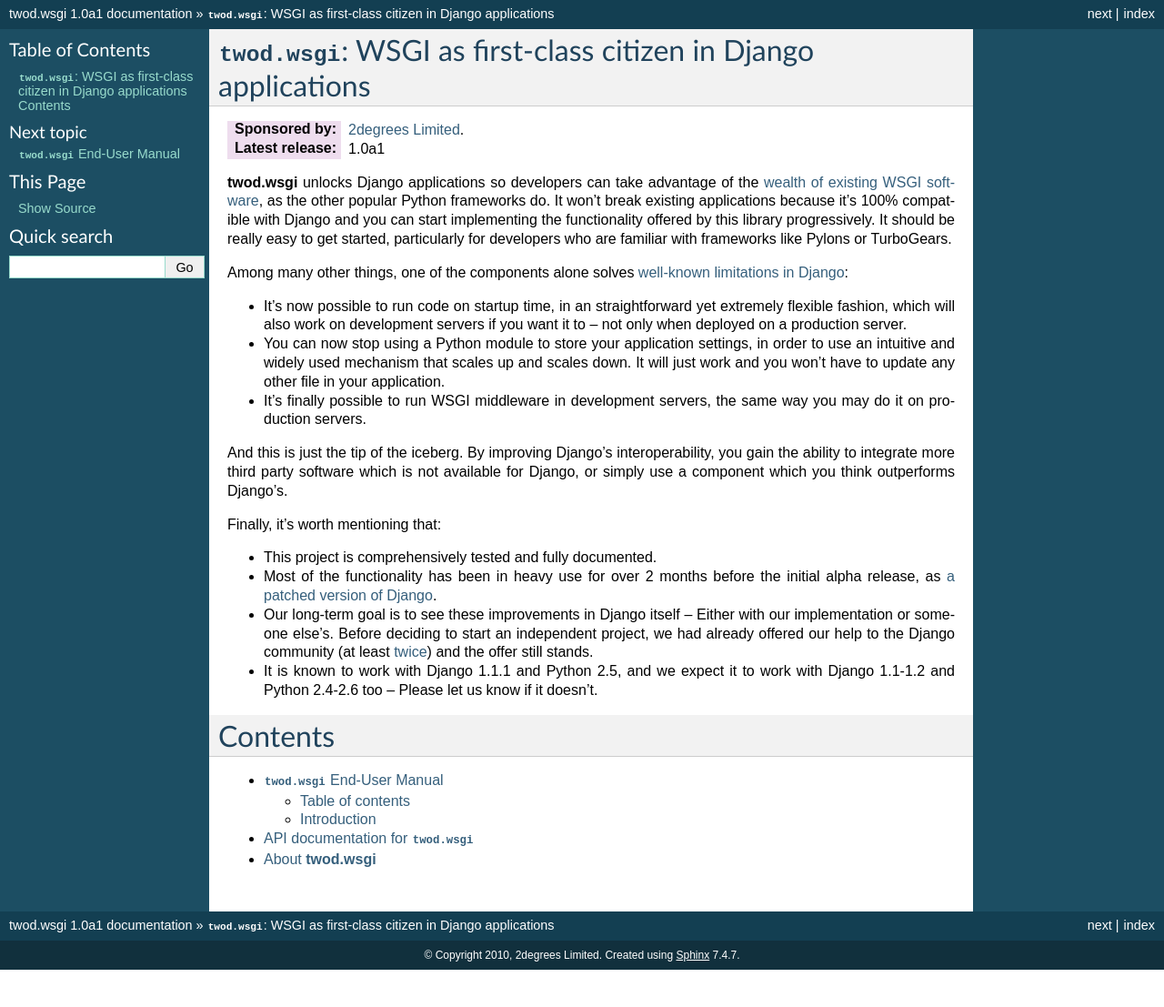
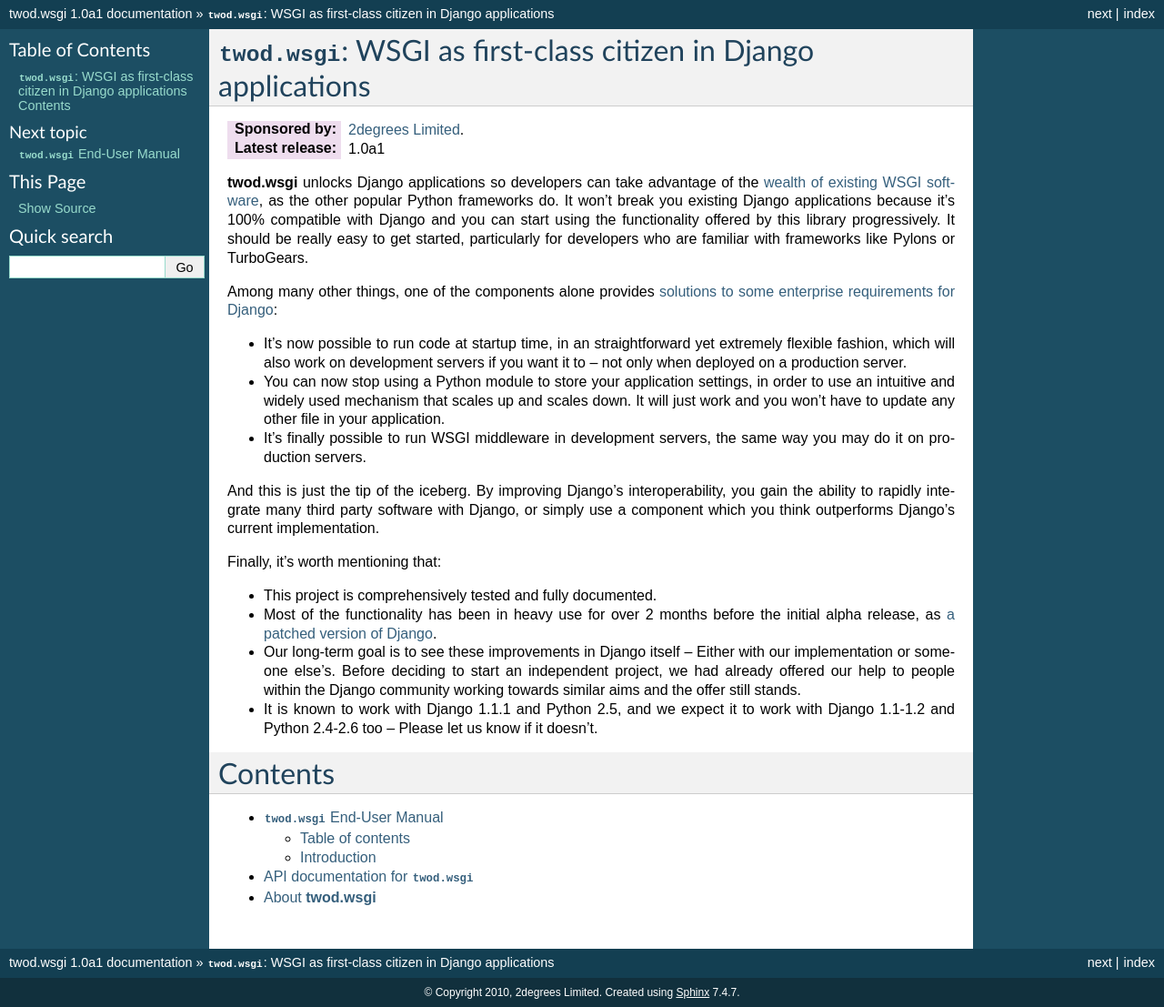
Before and after one commit to 2degrees/django-wsgi, a Sphinx documentation site: the page built from docs/source/index.rst, in a window 1280 px wide. Shown: the whole page at 91% size. Built offline with Sphinx 7.4.7, drawn with Linux system fonts in a browser that asks for light colours; before the commit the page ends 1066 px from its top, so only the background shows below that.

Commit message:
Fixed typos in the docs and improved the tone in which WSGI support in Django is described

```diff
--- a/docs/source/index.rst
+++ b/docs/source/index.rst
@@ -8,17 +8,17 @@
 **twod.wsgi** unlocks Django applications so developers can take advantage of
 the `wealth of existing WSGI software
 <http://pypi.python.org/pypi?%3Aaction=search&term=wsgi>`_, as the other
-popular Python frameworks do. It won't break existing applications because
-it's 100% compatible with Django and you can start implementing the functionality
+popular Python frameworks do. It won't break you existing Django applications because
+it's 100% compatible with Django and you can start using the functionality
 offered by this library progressively. It should be really easy to get started,
 particularly for developers who are familiar with frameworks like Pylons or
 TurboGears.
 
-Among many other things, one of the components alone solves `well-known
-limitations in Django
+Among many other things, one of the components alone provides `solutions to
+some enterprise requirements for Django
 <http://groups.google.com/group/django-developers/browse_thread/thread/c89e028a536514d3>`_:
 
-- It's now possible to run code on startup time, in an straightforward yet
+- It's now possible to run code at startup time, in an straightforward yet
   extremely flexible fashion, which will also work on development servers if you
   want it to -- not only when deployed on a production server.
 - You can now stop using a Python module to store your application settings, in
@@ -29,8 +29,9 @@
   way you may do it on production servers.
 
 And this is just the tip of the iceberg. By improving Django's interoperability,
-you gain the ability to integrate more third party software which is not available
-for Django, or simply use a component which you think outperforms Django's.
+you gain the ability to rapidly integrate many third party software with Django,
+or simply use a component which you think outperforms Django's current
+implementation.
 
 Finally, it's worth mentioning that:
 
@@ -40,9 +41,8 @@
   <http://groups.google.com/group/django-developers/browse_thread/thread/08c7ffeee7b9343c>`_.
 - Our long-term goal is to see these improvements in Django itself -- Either with
   our implementation or someone else's. Before deciding to start an independent
-  project, we had already offered our help to the Django community (at least `twice
-  <http://alexgaynor.net/2010/jan/11/hot-django-wsgi-action-announcing-django-wsgi/>`_)
-  and the offer still stands.
+  project, we had already offered our help to people within the Django community
+  working towards similar aims and the offer still stands.
 - It is known to work with Django 1.1.1 and Python 2.5, and we expect it to
   work with Django 1.1-1.2 and Python 2.4-2.6 too -- Please let us know if it
   doesn't.
--- a/docs/source/manual/index.rst
+++ b/docs/source/manual/index.rst
@@ -17,11 +17,11 @@
 represent an important portion of said community.
 
 In the beginning there was no support at all and nowadays compliance is nearly
-complete at the bare minimum. This has been pointed out many times, by known
+complete at the bare minimum level. This has been pointed out many times, by known
 members of both WSGI [#django_wsgi]_ and Django [#django_people]_ communities.
 
-WSGI is all about **interoperability** and that leads to **reusability**.
-Reusability beyond `more of the same <http://pinaxproject.com/>`_: From
+WSGI is all about **interoperability** and that leads to **reusability**, in this
+sense, reusability beyond `more of the same <http://pinaxproject.com/>`_: From
 absolutely independent projects. And `cooperation is the key
 <http://compoundthinking.com/blog/index.php/2009/02/04/wsgi-and-cooperation/>`_.
 
```
